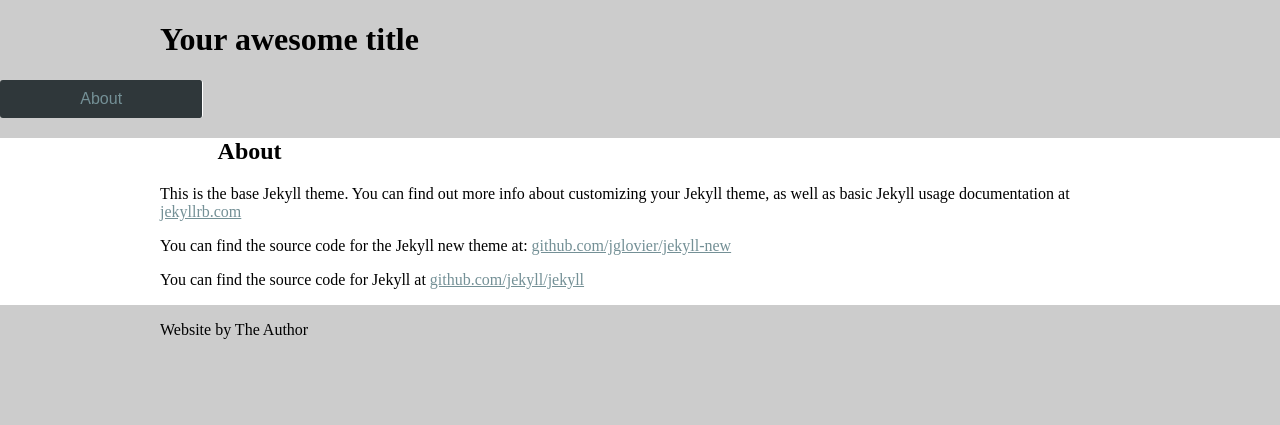
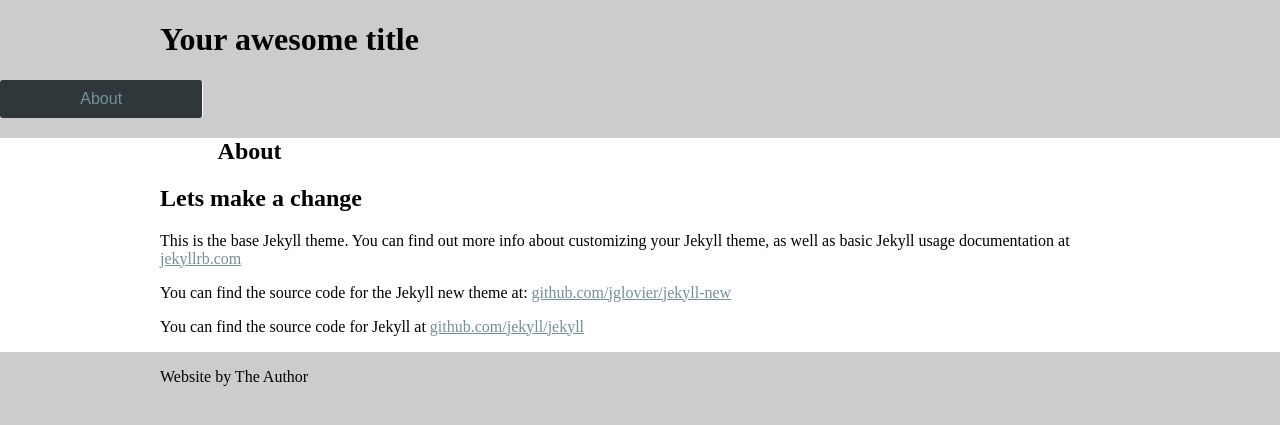
Before and after one commit to dkid007/jekyll-test, a Jekyll site: the page built from about.md, in a window 1280 px wide. Shown: the top 425 px of the page. Built offline with Jekyll 4.4.1, drawn with Linux system fonts in a browser that asks for light colours.

Commit message:
Updated about.md

```diff
--- a/about.md
+++ b/about.md
@@ -2,7 +2,10 @@
 layout: page
 title: About
 permalink: /about/
+published: true
 ---
+
+#Lets make a change
 
 This is the base Jekyll theme. You can find out more info about customizing your Jekyll theme, as well as basic Jekyll usage documentation at [jekyllrb.com](http://jekyllrb.com/)
 
```
